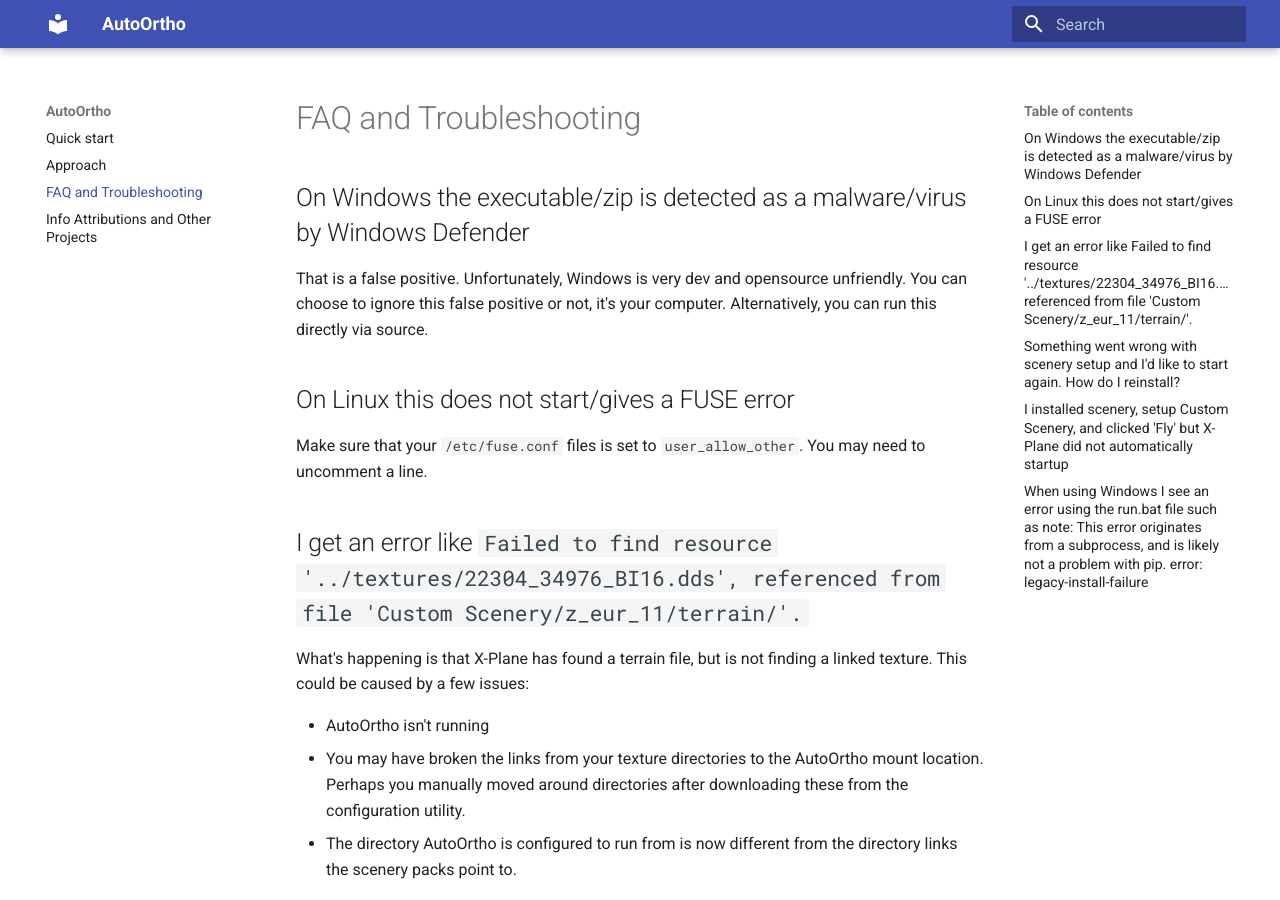
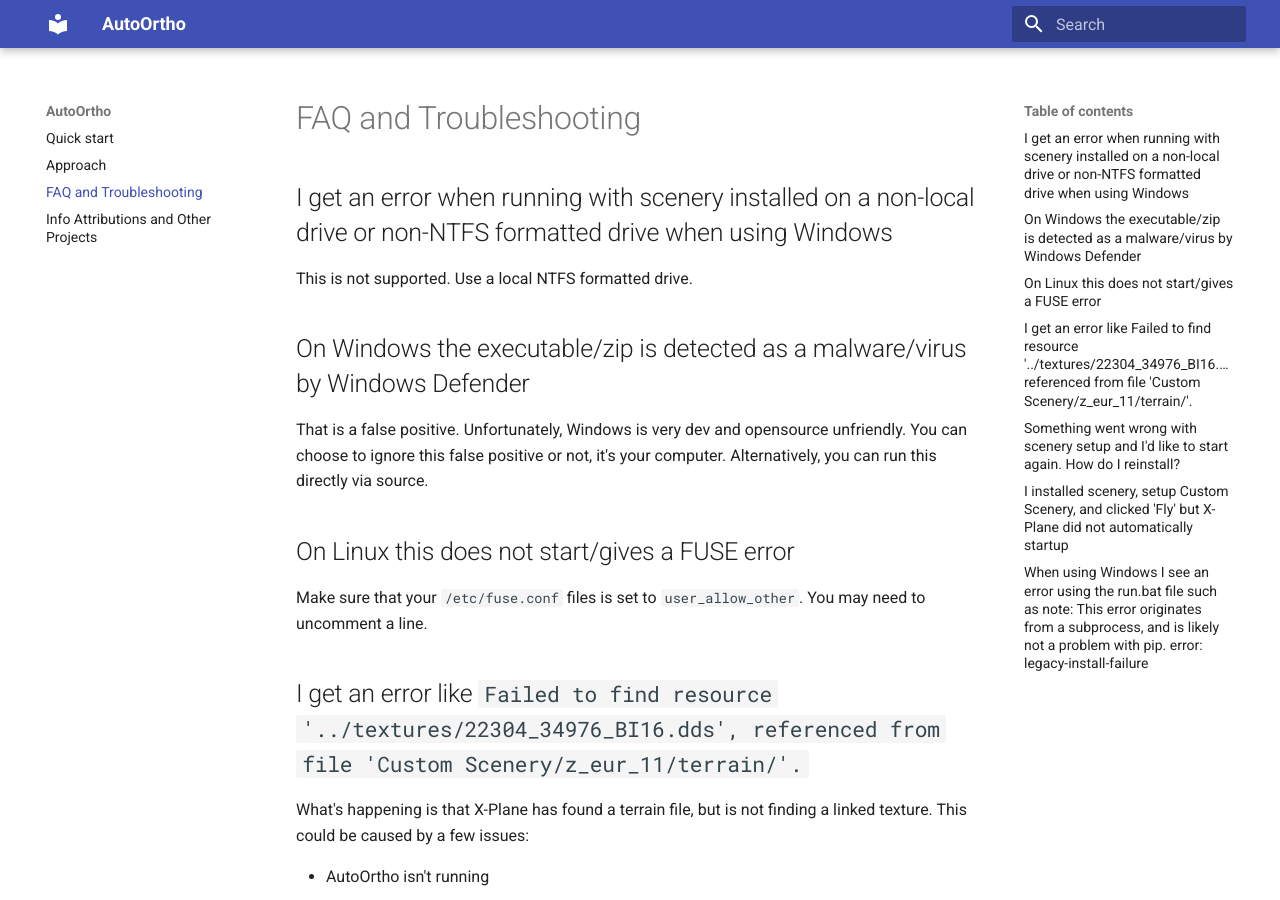
Before and after one commit to kubilus1/autoortho, an MkDocs documentation site: the page built from docs/faq.md, in a window 1280 px wide and 900 px high. Built offline with MkDocs 1.6.1 and Material for MkDocs 9.7.7, drawn with Linux system fonts in a browser that asks for light colours.

Commit message:
Update doc

```diff
--- a/docs/faq.md
+++ b/docs/faq.md
@@ -1,4 +1,7 @@
 # FAQ and Troubleshooting
+
+## I get an error when running with scenery installed on a non-local drive or non-NTFS formatted drive when using Windows
+This is not supported. Use a local NTFS formatted drive.
 
 ## On Windows the executable/zip is detected as a malware/virus by Windows Defender
 That is a false positive.  Unfortunately, Windows is very dev and opensource unfriendly.  You can choose to ignore this false positive or not, it's your computer.  Alternatively, you can run this directly via source.
```
Also changed, not shown: README.md (+4 -1 lines), docs/index.md (+1 -0 lines).
